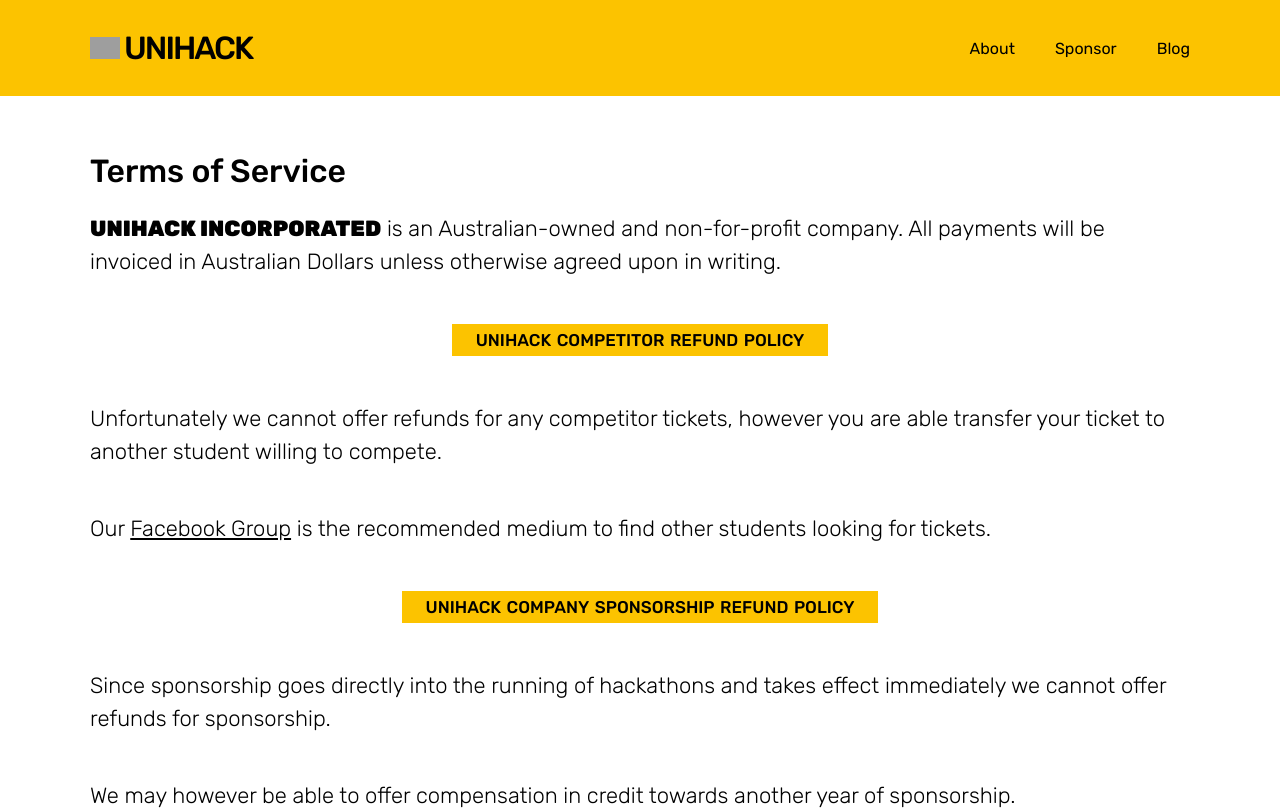
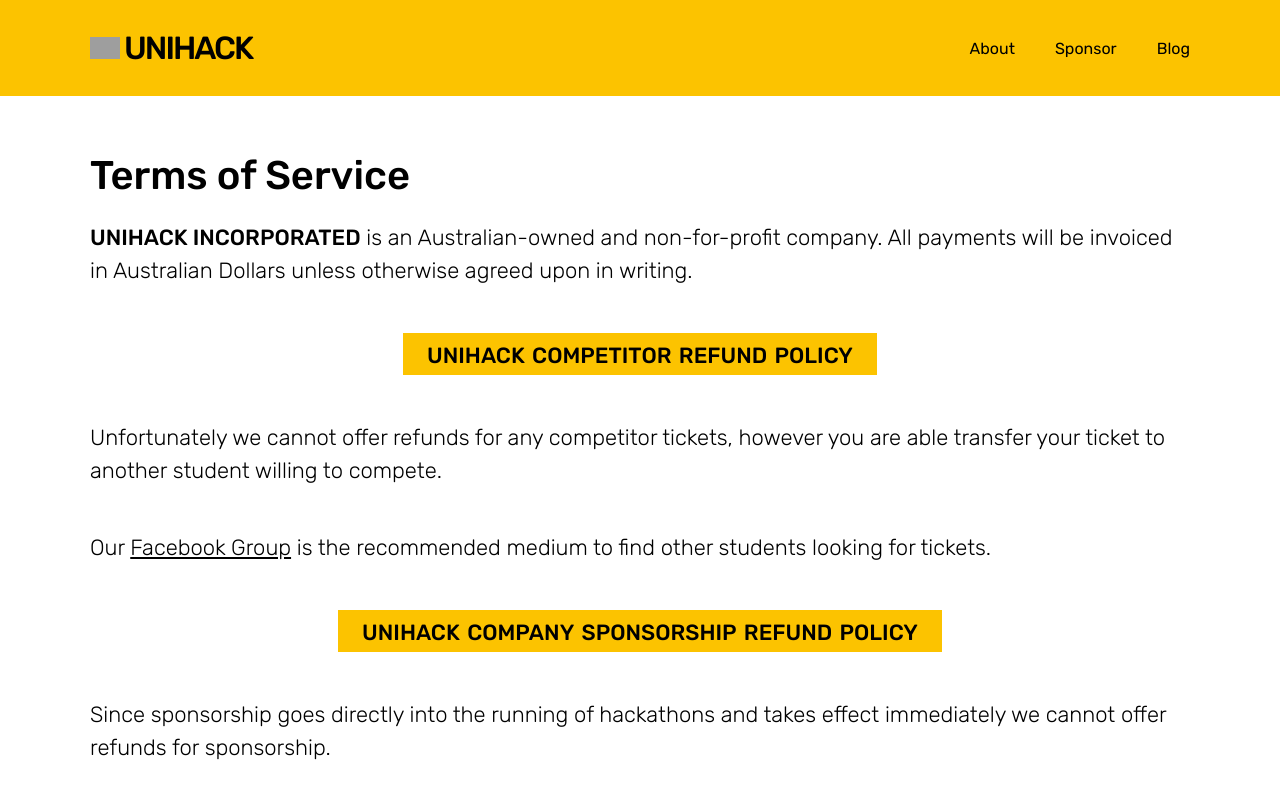
Before and after one commit to unihackhq/unihack.net, a Next.js app: page /terms in a window 1280 px wide. Shown: the top 810 px of the page. Built offline with nearby package versions, Linux system fonts and the light colour scheme; grey boxes are pictures that could not be loaded.

Commit message:
updated headings

```diff
--- a/layouts/page/page.tsx
+++ b/layouts/page/page.tsx
@@ -59,7 +59,7 @@ const Page = (props: Props) => {
         <link rel="apple-touch-icon" sizes="180x180" href="/static/favicons/apple-touch-icon-180x180.png"/>
         <link rel="apple-touch-icon" sizes="152x152" href="/static/favicons/apple-touch-icon-152x152.png"/>
         <link rel="apple-touch-icon" sizes="167x167" href="/static/favicons/apple-touch-icon-167x167.png"/>
-        <link href="https://fonts.googleapis.com/css?family=Rubik:300,400,500,900" rel="stylesheet"/>
+        <link href="https://fonts.googleapis.com/css?family=Rubik:300,400,500,700" rel="stylesheet"/>
         <script async src={`https://www.googletagmanager.com/gtag/js?id=UA-63816174-2`} />
         <script
           dangerouslySetInnerHTML={{ __html: `
--- a/pages/terms/index.tsx
+++ b/pages/terms/index.tsx
@@ -13,13 +13,13 @@ export default () => (
       <Header withLogo solid/>
       <section className="terms">
         <div className="terms-content">
-          <h2>Terms of Service</h2>
+          <h1>Terms of Service</h1>
           <p>
             <strong>UNIHACK INCORPORATED</strong> is an Australian-owned and non-for-profit company.
             All payments will be invoiced in Australian Dollars unless otherwise agreed upon in writing.
           </p>
 
-          <h3>UNIHACK competitor refund policy</h3>
+          <h2 className="highlighted">UNIHACK competitor refund policy</h2>
           <p>
             Unfortunately we cannot offer refunds for any competitor tickets, however you are able transfer your
             ticket to another student willing to compete.
@@ -29,7 +29,7 @@ export default () => (
             to find other students looking for tickets.
           </p>
 
-          <h3>UNIHACK company sponsorship refund policy</h3>
+          <h2 className="highlighted">UNIHACK company sponsorship refund policy</h2>
           <p>
             Since sponsorship goes directly into the running of hackathons and takes effect immediately
              we cannot offer refunds for sponsorship.
--- a/pages/terms/terms.scss
+++ b/pages/terms/terms.scss
@@ -16,19 +16,12 @@
     align-items: center;
   }
 
-  h2 {
+  h1 {
     align-self: flex-start;
   }
 
-  h3 {
-    text-align: center;
-    text-transform: lowercase;
+  h2 {
     margin-top: $base * 3;
-    margin-bottom: $base * 3;
-    font-variant: small-caps;
-    background-color: $yellow;
-    padding: 0 $base * 3;
-    padding-bottom: 4px;
   }
 
   p {
@@ -46,6 +39,10 @@
     }
   }
 
+  strong {
+    font-weight: 500;
+  }
+
   a {
     @include link;
     text-decoration: underline;
--- a/sections/about-us/about-us.tsx
+++ b/sections/about-us/about-us.tsx
@@ -4,7 +4,7 @@ const AboutUs = () => (
   <section className="about-us">
     <div className="about-us-content">
       <h1>About Us</h1>
-      <h2>Who are we</h2>
+      <h2 className="highlighted">Who are we</h2>
       <h3><i>We are Australia's largest and premier student hackathon - run for students, by students.</i></h3>
       <p>
         Inspired by the student hackathons in the United States and Europe,
--- a/sections/privacy/privacy.tsx
+++ b/sections/privacy/privacy.tsx
@@ -4,7 +4,7 @@ import ButtonLink from '../../components/button-link/button-link';
 const Privacy = () => (
   <section className="privacy">
     <div className="privacy-content">
-      <h2>Your Privacy</h2>
+      <h2 className="highlighted">Your Privacy</h2>
       <p>
         We are committed to respecting your privacy and safeguarding any personal information you provide us with,
         and aim to only collect information essential to the running of our hackathons.
--- a/styles/styles.scss
+++ b/styles/styles.scss
@@ -152,9 +152,26 @@ $floatingShadow: 0px 2px 4px rgba(0, 0, 0, 0.13);
     font-weight: 500;
 
     &.section-title {
-      font-size: 80px;
-      font-weight: 900;
+      font-weight: 700;
       text-transform: uppercase;
+      font-size: 40px;
+
+      @include md {
+        font-size: 80px;
+      }
+
+    }
+
+    &.highlighted {
+      background-color: $yellow;
+      margin-bottom: $base * 3;
+      padding: 0 $base * 3;
+      padding-bottom: 4px;
+      align-self: center;
+
+      text-align: center;
+      text-transform: lowercase;
+      font-variant: small-caps;
     }
   }
 
```
Also changed, not shown: pages/privacy/index.tsx (+8 -8 lines), pages/privacy/privacy.scss (+0 -7 lines), sections/about-us/about-us.scss (+0 -10 lines), sections/privacy/privacy.scss (+0 -10 lines).
